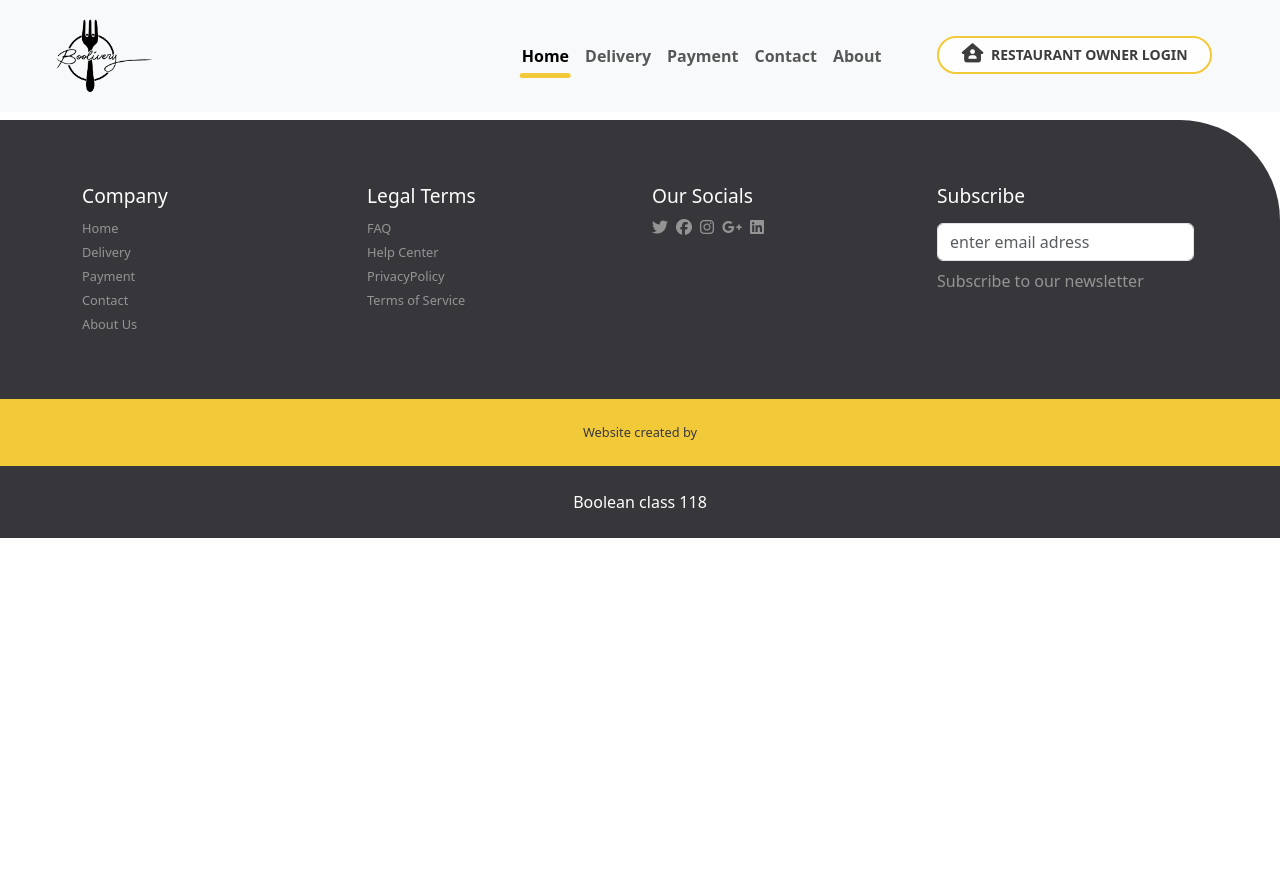
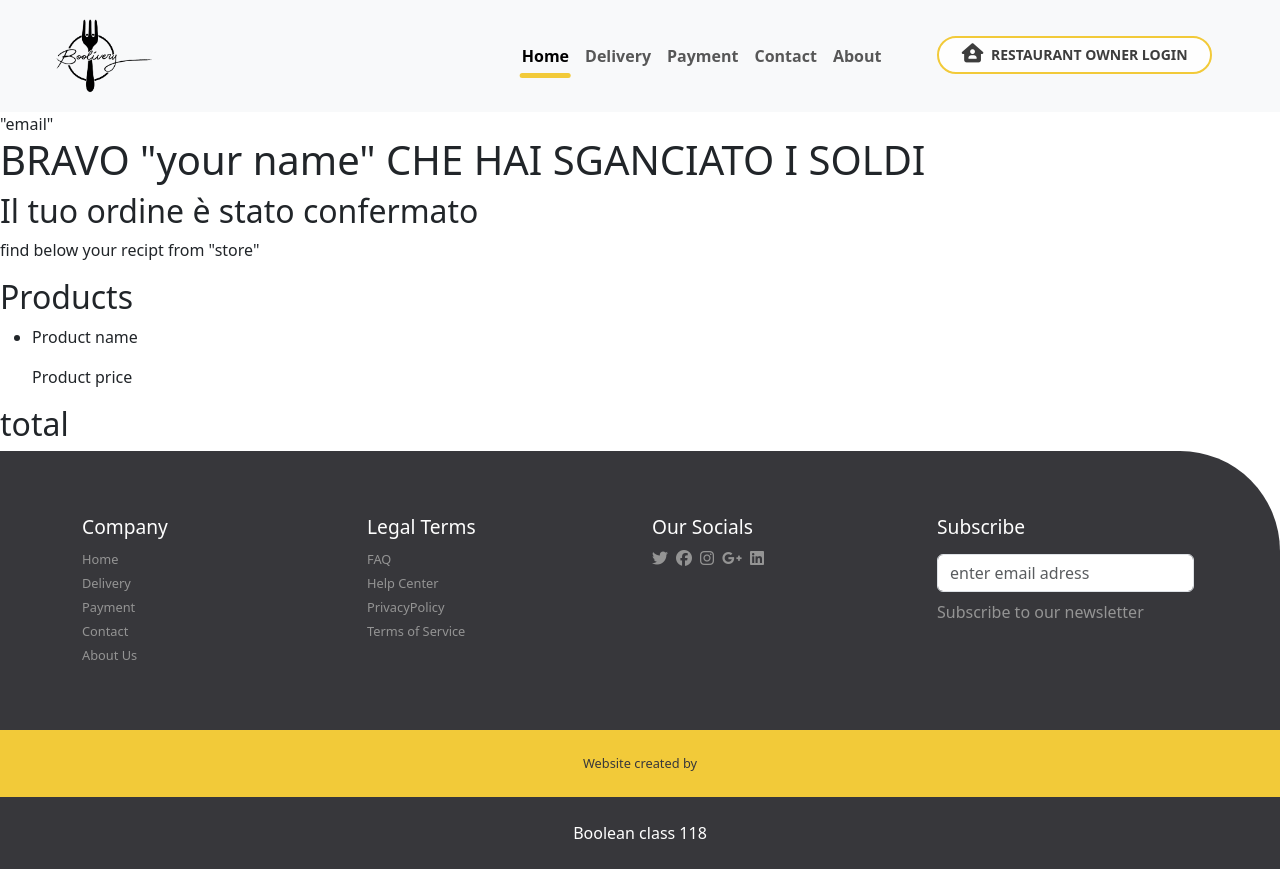
Before and after one commit to emanuele-pogliari/boolivery-frontend, a Vue app: page /confirm-order in a window 1280 px wide. Before the commit the page ends 800 px from the top, so only its background shows below. Built offline with nearby package versions, Linux system fonts and the light colour scheme; what vue-awesome-paginate would draw is missing.

Commit message:
content list

```diff
--- a/src/Pages/ConfirmOrder.vue
+++ b/src/Pages/ConfirmOrder.vue
@@ -1,5 +1,24 @@
-<script></script>
+<script>
+</script>
+
+
 <template>
-  <h1></h1>
+  <span>"email"</span>
+  <h1>BRAVO "your name" CHE HAI SGANCIATO I SOLDI</h1>
+  <h2>Il tuo ordine è stato confermato</h2>
+
+  <p>find below your recipt from "store"</p>
+
+  <h2>Products</h2>
+  <ul>
+    <li>
+      <p>Product name</p>
+      <p>Product price</p>
+    </li>
+  </ul>
+
+  <h2>total</h2>
+
 </template>
+
 <style></style>
```
